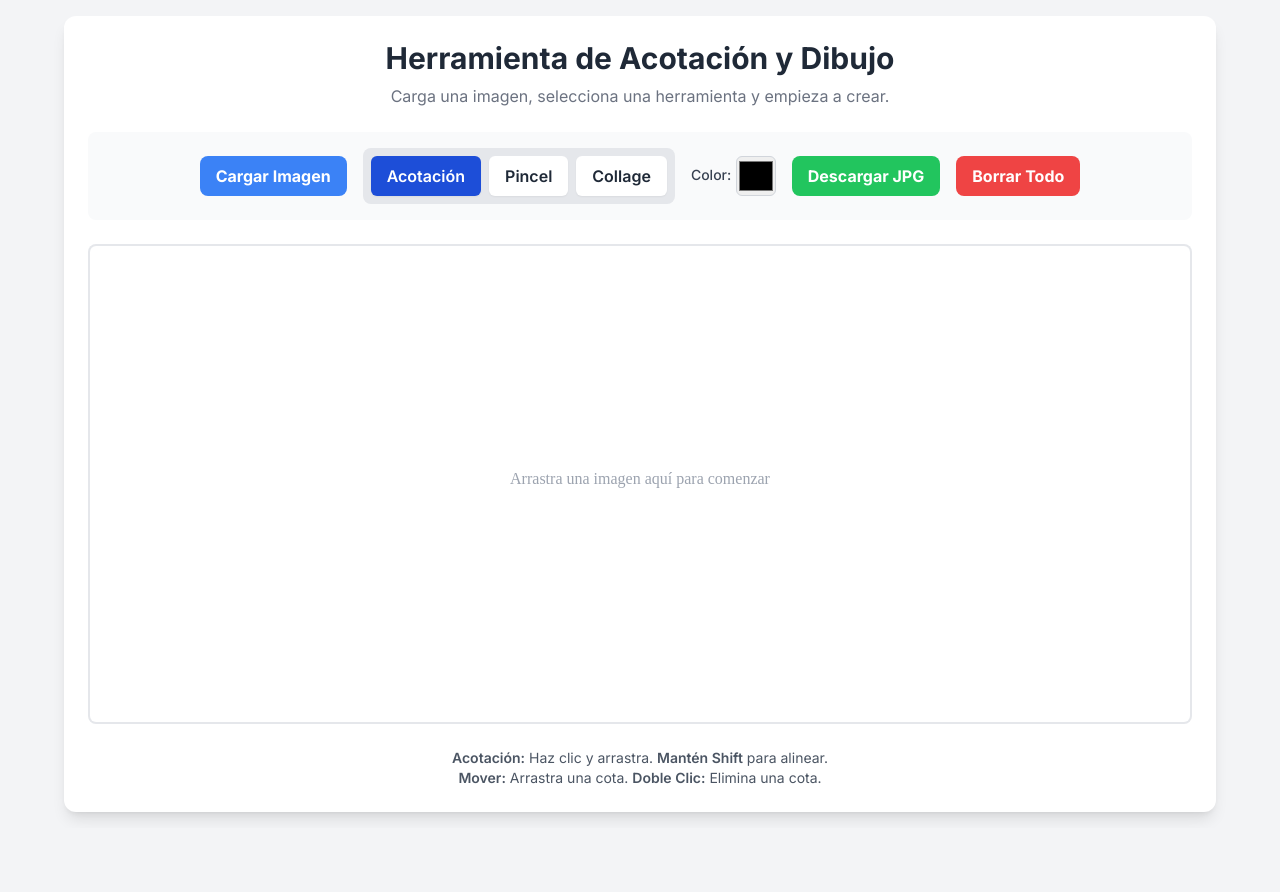
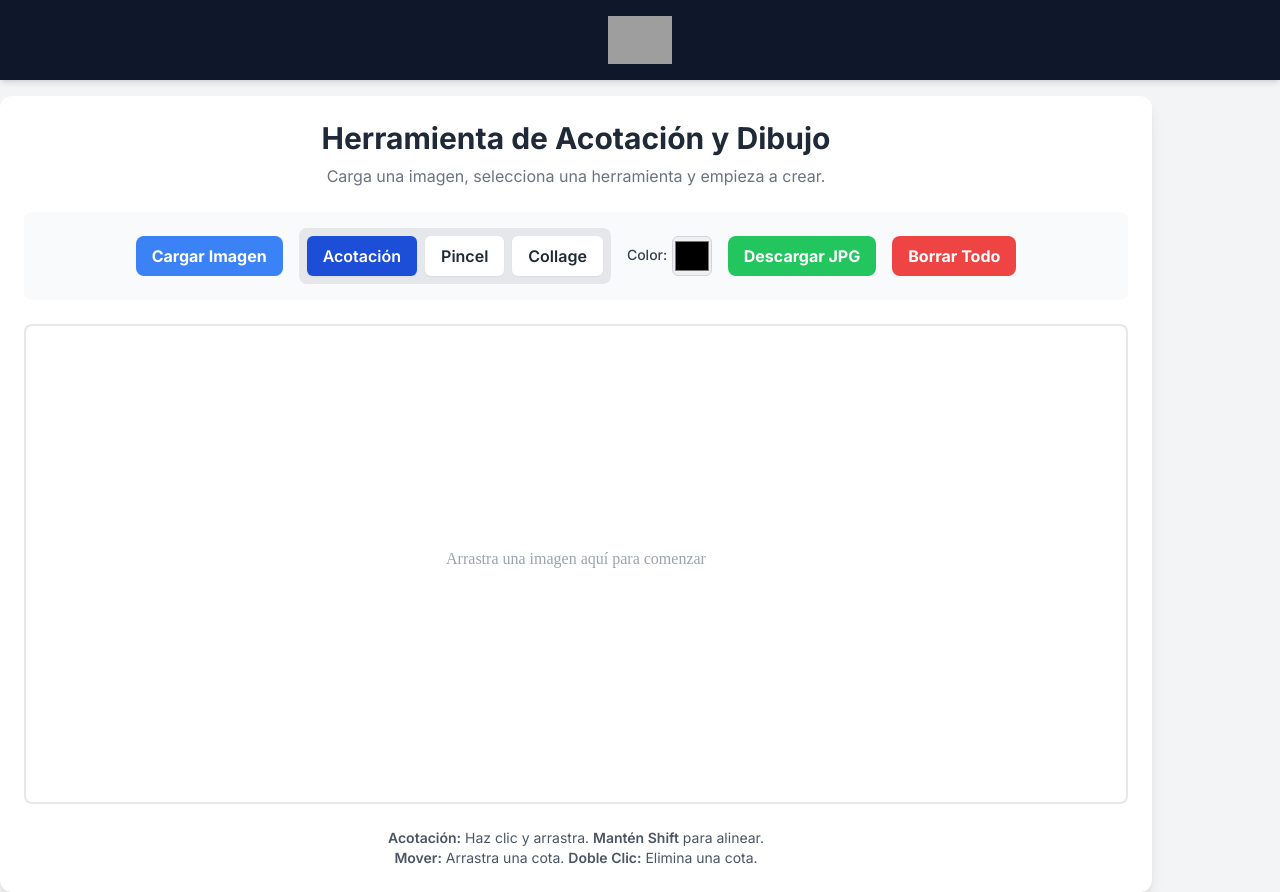
Before and after one commit to megapelis1997cgm/diegoash1, a plain HTML site: page index.html in a window 1280 px wide. Before the commit the page ends 828 px from the top, so only its background shows below. Drawn offline with nearby package versions, Linux system fonts and the light colour scheme; grey boxes are pictures that could not be loaded.

Commit message:
Update index.html

```diff
--- a/index.html
+++ b/index.html
@@ -63,9 +63,15 @@
         }
     </style>
 </head>
-<body class="bg-gray-100 flex flex-col items-center justify-center min-h-screen p-4">
+<body class="bg-gray-100">
 
-    <div class="w-full max-w-6xl bg-white p-6 rounded-xl shadow-lg relative">
+    <header class="bg-slate-900 p-4 shadow-md">
+        <div class="max-w-4xl mx-auto flex justify-center" bis_skin_checked="1">
+            <img src="https://dcdn-us.mitiendanube.com/stores/004/546/736/themes/common/logo-660776128-1736645739-9bb5db1715d3b799cdf782b0f0815d541736645739.webp?0" alt="Logo ArelyShop" class="h-12" onerror="this.onerror=null; this.src='https://placehold.co/200x50/0f172a/ffffff?text=ArelyShop';">
+        </div>
+    </header>
+
+    <div class="w-full max-w-6xl bg-white p-6 rounded-xl shadow-lg relative mt-4">
         <div class="text-center mb-6">
             <h1 class="text-3xl font-bold text-gray-800">Herramienta de Acotación y Dibujo</h1>
             <p class="text-gray-500 mt-2">Carga una imagen, selecciona una herramienta y empieza a crear.</p>
```
